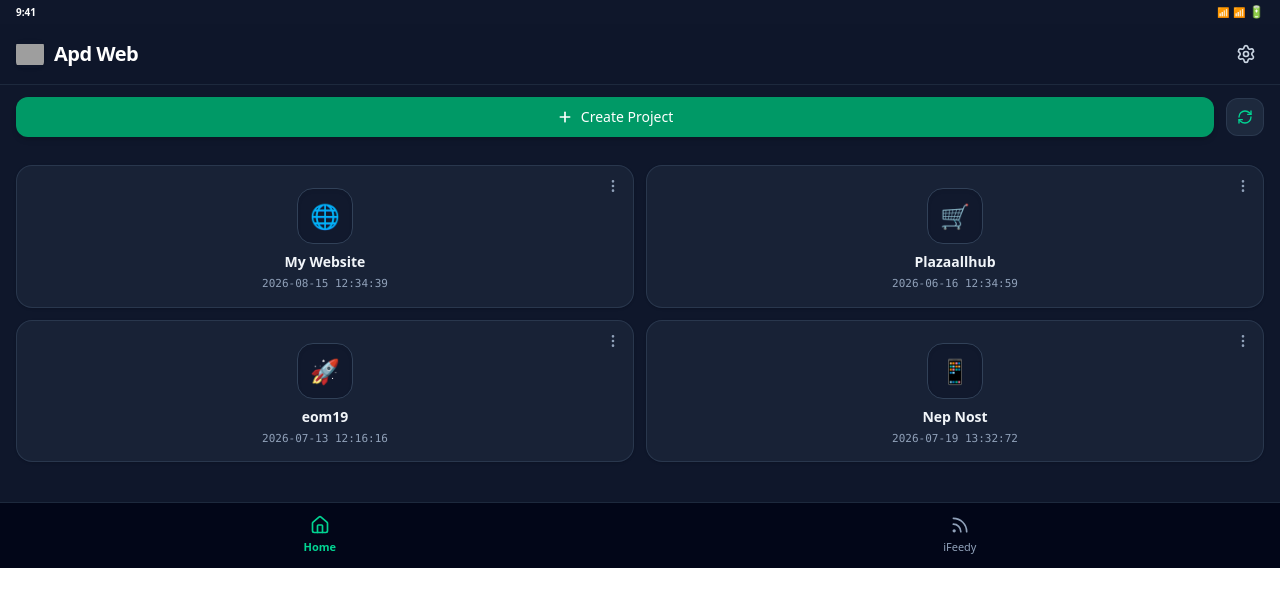
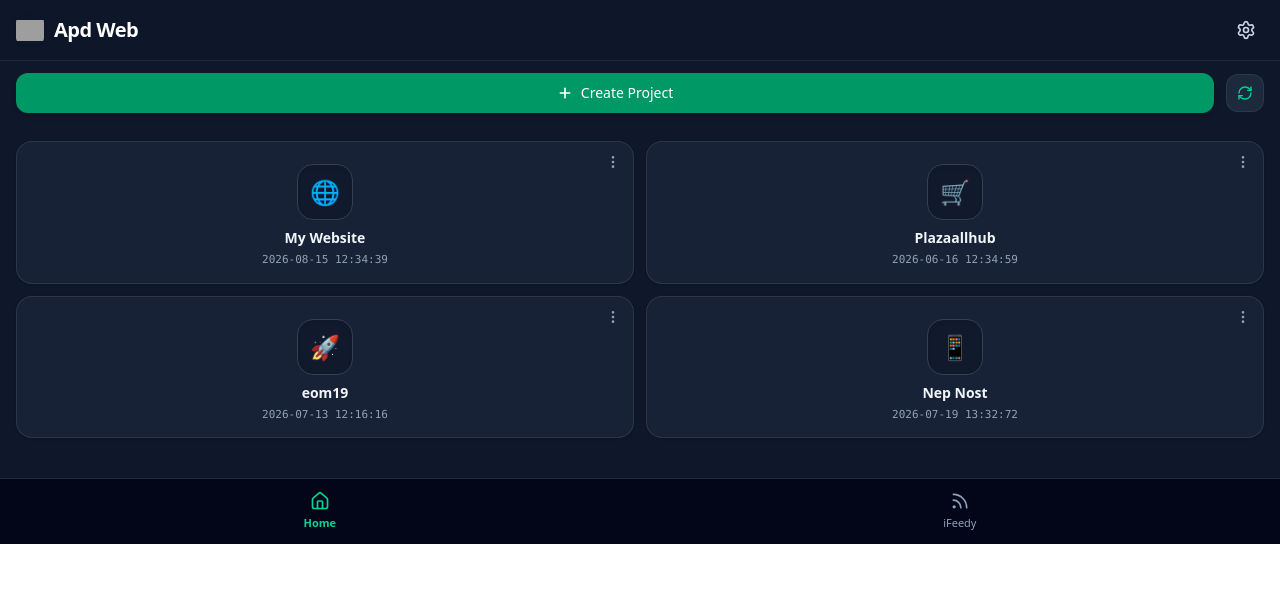
Before and after one commit to alexaidevloper-svg/Apdweb, a React (Vite) app: page / in a window 1280 px wide. Shown: the top 606 px of the page. Built offline with nearby package versions, Linux system fonts and the light colour scheme; grey boxes are pictures that could not be loaded.

Commit message:
Update AndroidFrame.tsx

```diff
--- a/src/components/AndroidFrame.tsx
+++ b/src/components/AndroidFrame.tsx
@@ -2,28 +2,23 @@ import React from 'react';
 
 interface AndroidFrameProps {
   children: React.ReactNode;
-  onHomePress?: () => void;
-  onBackPress?: () => void;
-  isLandscape?: boolean;
 }
 
 export const AndroidFrame: React.FC<AndroidFrameProps> = ({ children }) => {
   return (
-    <div className="w-full min-h-screen bg-slate-900 flex flex-col">
-      {/* स्टेटस बार */}
-      <div className="w-full h-6 bg-slate-900 flex items-center justify-between px-4 text-white text-[10px] flex-shrink-0">
-        <span className="font-semibold">9:41</span>
-        <div className="flex gap-1 items-center">
-          <span>📶</span>
-          <span>📶</span>
-          <span className="text-xs">🔋</span>
-        </div>
-      </div>
-
-      {/* मुख्य कंटेंट - पूरी स्क्रीन */}
-      <main className="flex-1 w-full bg-white overflow-y-auto">
-        {children}
-      </main>
+    <div style={{
+      width: '100vw',
+      height: '100vh',
+      overflow: 'auto',
+      margin: 0,
+      padding: 0,
+      position: 'fixed',
+      top: 0,
+      left: 0,
+      right: 0,
+      bottom: 0
+    }}>
+      {children}
     </div>
   );
 };
```
